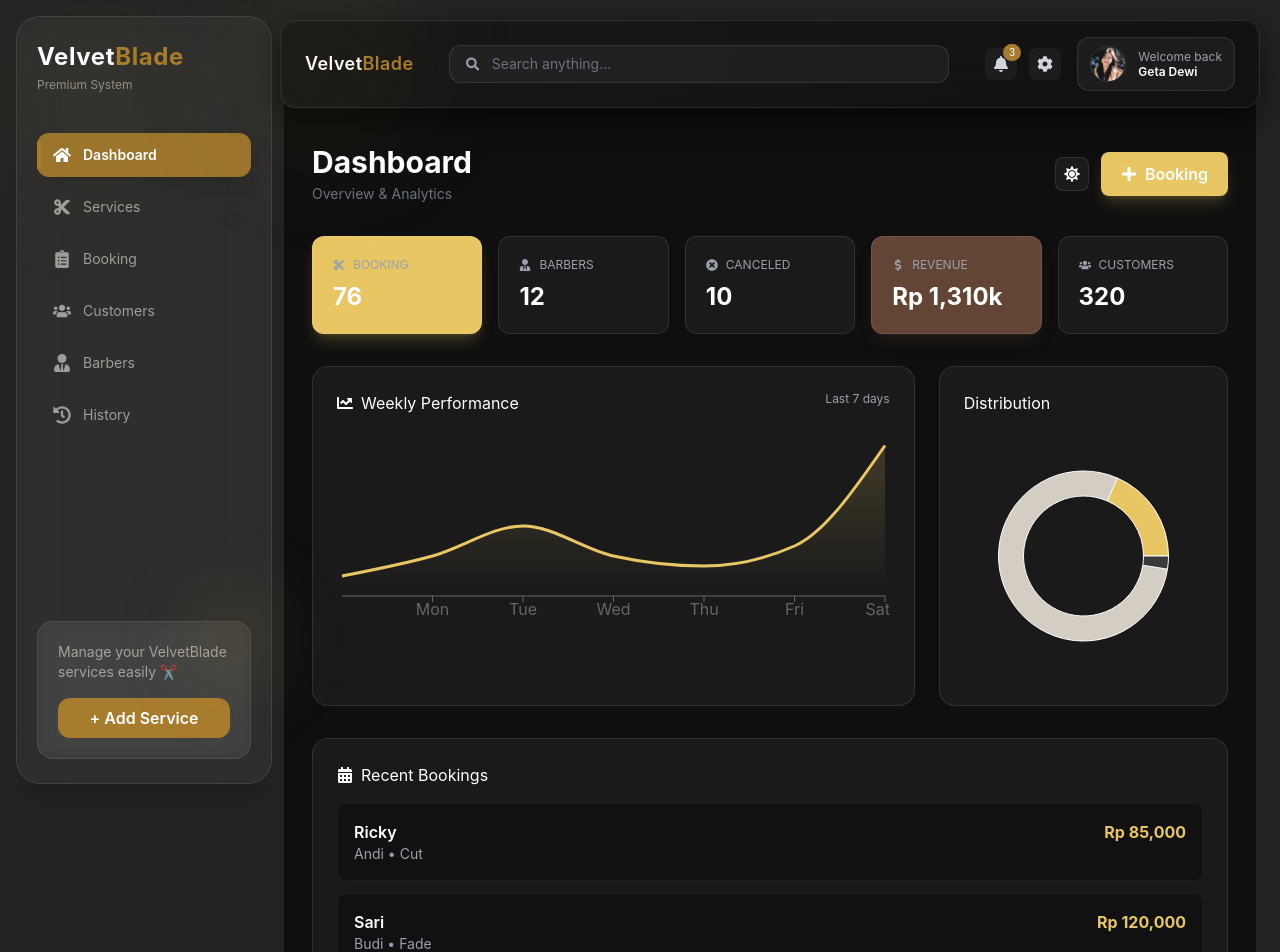
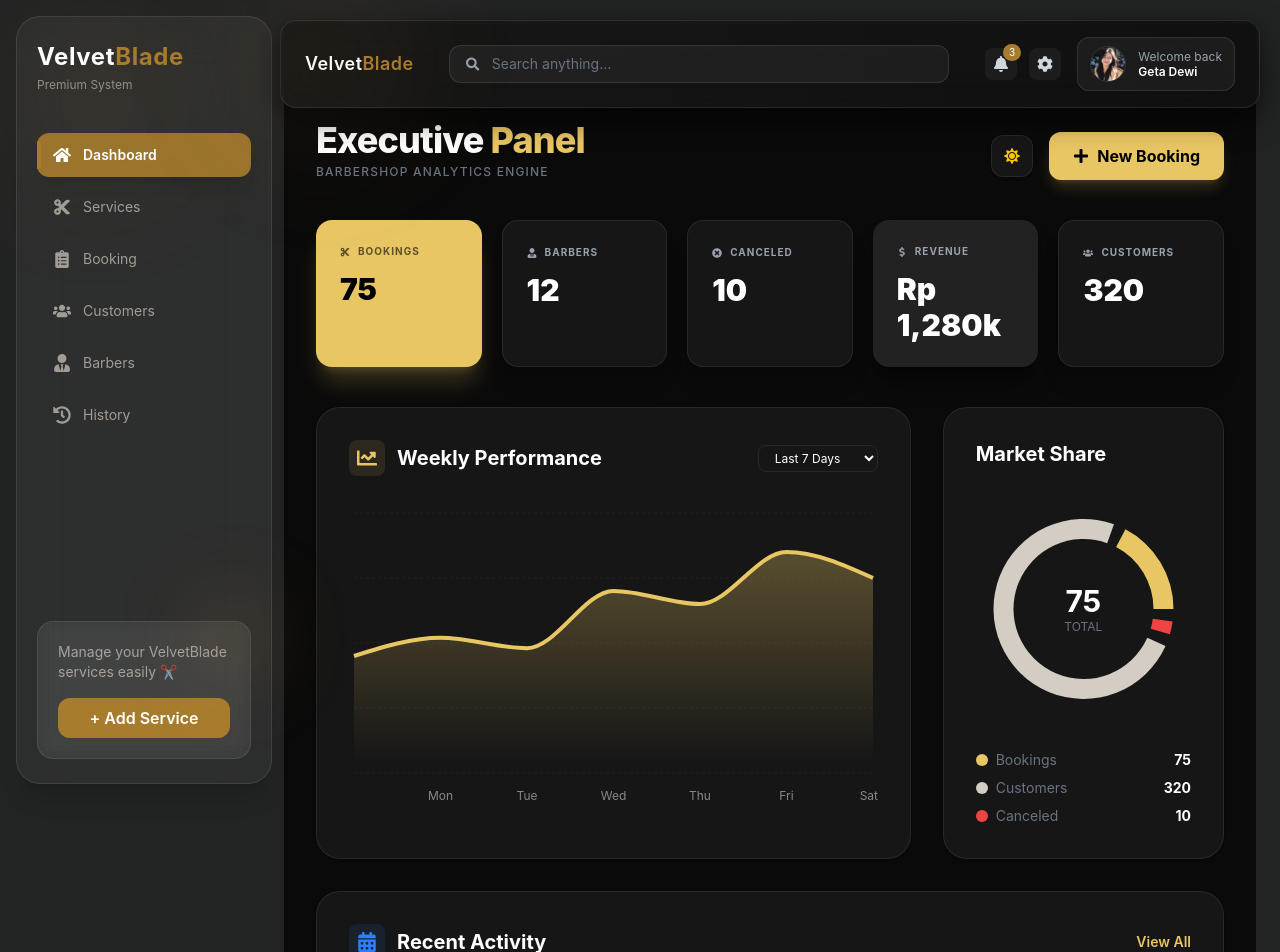
Before and after one commit to geta2125/barbershop-app, a React (Vite) app: page / in a window 1280 px wide. Shown: the top 952 px of the page. Built offline with nearby package versions, Linux system fonts and the light colour scheme.

Commit message:
perbaiki

```diff
--- a/src/pages/Dashboard.jsx
+++ b/src/pages/Dashboard.jsx
@@ -7,7 +7,6 @@ import {
     FaPlus,
     FaCalendarAlt,
     FaChartLine,
-    FaSearch,
     FaSun,
     FaMoon,
 } from "react-icons/fa";
@@ -27,9 +26,7 @@ import {
 import { useState, useEffect } from "react";
 
 export default function Dashboard() {
-
     const [darkMode, setDarkMode] = useState(true);
-
     const [stats, setStats] = useState({
         booking: 75,
         barbers: 12,
@@ -39,19 +36,19 @@ export default function Dashboard() {
     });
 
     const lineData = [
-        { name: "Sun", value: 10 },
-        { name: "Mon", value: 20 },
-        { name: "Tue", value: 35 },
-        { name: "Wed", value: 20 },
-        { name: "Thu", value: 15 },
-        { name: "Fri", value: 25 },
+        { name: "Sun", value: 45 },
+        { name: "Mon", value: 52 },
+        { name: "Tue", value: 48 },
+        { name: "Wed", value: 70 },
+        { name: "Thu", value: 65 },
+        { name: "Fri", value: 85 },
         { name: "Sat", value: stats.booking },
     ];
 
     const statsData = [
         { name: "Bookings", value: stats.booking, color: "#E9C664" },
         { name: "Customers", value: stats.customers, color: "#D3CDC3" },
-        { name: "Canceled", value: stats.canceled, color: "#3a3a3a" },
+        { name: "Canceled", value: stats.canceled, color: "#ef4444" },
     ];
 
     useEffect(() => {
@@ -59,176 +56,170 @@ export default function Dashboard() {
             setStats(prev => ({
                 ...prev,
                 booking: prev.booking + 1,
-                revenue: prev.revenue + 30000,
+                revenue: prev.revenue + 35000,
             }));
-        }, 5000);
+        }, 8000);
         return () => clearInterval(interval);
     }, []);
 
+    // Theme logic
+    const themeClass = darkMode
+        ? "bg-[#0a0a0a] text-white [--color-card:#161616] [--color-border:rgba(255,255,255,0.08)]"
+        : "bg-[#f8f9fa] text-gray-900 [--color-card:#ffffff] [--color-border:rgba(0,0,0,0.05)]";
+
     return (
-        <div className={`
-            ${darkMode ? "bg-[#0f0f0f] text-white" : "bg-gray-100"}
-            ml-[260px] pt-[120px] px-7 pb-7 min-h-screen
-        `}>
+        <div className={`${themeClass} ml-[260px] pt-24 px-8 pb-10 min-h-screen transition-colors duration-300 font-sans`}>
 
             {/* HEADER */}
-            <div className="mb-8 flex justify-between items-center flex-wrap gap-4">
-
+            <header className="mb-10 flex justify-between items-end">
                 <div>
-                    <h1 className="text-3xl font-bold">
-                        Dashboard
-                    </h1>
-                    <p className="text-gray-500 text-sm mt-1">
-                        Overview & Analytics
-                    </p>
+                    <h1 className="text-4xl font-extrabold tracking-tight">Executive <span className="text-[#E9C664]">Panel</span></h1>
+                    <p className="text-gray-500 font-medium mt-1 uppercase text-xs tracking-widest">Barbershop Analytics Engine</p>
                 </div>
 
-                <div className="flex items-center gap-3">
-
-                    {/* DARK MODE */}
+                <div className="flex items-center gap-4">
                     <button
                         onClick={() => setDarkMode(!darkMode)}
-                        className="p-2 bg-[var(--color-card)] border border-white/10 rounded-lg"
+                        className="p-3 bg-[var(--color-card)] border border-[var(--color-border)] rounded-xl shadow-sm hover:scale-110 transition-transform"
                     >
-                        {darkMode ? <FaSun /> : <FaMoon />}
+                        {darkMode ? <FaSun className="text-yellow-400" /> : <FaMoon className="text-indigo-600" />}
                     </button>
 
-                    {/* BUTTON */}
-                    <button className="
-                        flex items-center gap-2
-                        bg-[#E9C664] px-5 py-2.5
-                        rounded-lg font-semibold
-                        hover:bg-[#847925]
-                        shadow-lg shadow-[#E9C664]/20
-                    ">
-                        <FaPlus />
-                        Booking
+                    <button className="flex items-center gap-2 bg-[#E9C664] text-black px-6 py-3 rounded-xl font-bold hover:bg-[#d4b358] transition-all shadow-lg shadow-[#E9C664]/20 active:scale-95">
+                        <FaPlus /> New Booking
                     </button>
+                </div>
+            </header>
 
-                </div>
+            {/* STATS CARDS */}
+            <div className="grid grid-cols-1 md:grid-cols-3 lg:grid-cols-5 gap-5 mb-10">
+                <Card title="Bookings" value={stats.booking} icon={<FaCut />} variant="gold" />
+                <Card title="Barbers" value={stats.barbers} icon={<FaUserTie />} />
+                <Card title="Canceled" value={stats.canceled} icon={<FaTimesCircle />} />
+                <Card title="Revenue" value={`Rp ${(stats.revenue / 1000).toLocaleString()}k`} icon={<FaDollarSign />} variant="dark" />
+                <Card title="Customers" value={stats.customers} icon={<FaUsers />} />
             </div>
 
-            {/* CARDS */}
-            <div className="grid grid-cols-1 md:grid-cols-2 lg:grid-cols-5 gap-4 mb-8">
-
-                <Card title="BOOKING" value={stats.booking} icon={<FaCut />} primary />
-                <Card title="BARBERS" value={stats.barbers} icon={<FaUserTie />} />
-                <Card title="CANCELED" value={stats.canceled} icon={<FaTimesCircle />} />
-                <Card title="REVENUE" value={`Rp ${(stats.revenue / 1000).toLocaleString()}k`} icon={<FaDollarSign />} highlight />
-                <Card title="CUSTOMERS" value={stats.customers} icon={<FaUsers />} />
-
-            </div>
-
-            {/* CHART */}
-            <div className="grid grid-cols-1 lg:grid-cols-3 gap-6">
-
-                {/* AREA */}
-                <div className="lg:col-span-2 bg-[var(--color-card)] rounded-2xl border border-white/10 p-6">
-
-                    <div className="flex justify-between mb-4">
-                        <h2 className="flex items-center gap-2">
-                            <FaChartLine /> Weekly Performance
-                        </h2>
-                        <span className="text-xs text-gray-400">Last 7 days</span>
+            <div className="grid grid-cols-1 lg:grid-cols-3 gap-8">
+                {/* LINE CHART */}
+                <div className="lg:col-span-2 bg-[var(--color-card)] rounded-3xl border border-[var(--color-border)] p-8 shadow-sm">
+                    <div className="flex justify-between items-center mb-8">
+                        <div>
+                            <h2 className="text-xl font-bold flex items-center gap-3">
+                                <span className="p-2 bg-[#E9C664]/10 rounded-lg text-[#E9C664]"><FaChartLine /></span>
+                                Weekly Performance
+                            </h2>
+                        </div>
+                        <select className="bg-transparent border border-[var(--color-border)] text-xs rounded-lg px-3 py-1 outline-none">
+                            <option>Last 7 Days</option>
+                            <option>Last 30 Days</option>
+                        </select>
                     </div>
 
-                    <div className="h-[200px]">
+                    <div className="h-[300px]">
                         <ResponsiveContainer width="100%" height="100%">
                             <AreaChart data={lineData}>
                                 <defs>
-                                    <linearGradient id="grad" x1="0" y1="0" x2="0" y2="1">
-                                        <stop offset="5%" stopColor="#E9C664" stopOpacity={0.3} />
-                                        <stop offset="95%" stopColor="#E9C664" stopOpacity={0} />
+                                    <linearGradient id="colorVal" x1="0" y1="0" x2="0" y2="1">
+                                        <stop offset="5%" stopColor="#E9C664" stopOpacity={0.3}/>
+                                        <stop offset="95%" stopColor="#E9C664" stopOpacity={0}/>
                                     </linearGradient>
                                 </defs>
-
-                                <CartesianGrid stroke="#ffffff05" vertical={false} />
-                                <XAxis dataKey="name" stroke="#666" />
-                                <Tooltip />
-
-                                <Area
-                                    type="monotone"
-                                    dataKey="value"
-                                    stroke="#E9C664"
-                                    strokeWidth={3}
-                                    fill="url(#grad)"
+                                <CartesianGrid strokeDasharray="3 3" vertical={false} stroke="rgba(128,128,128,0.1)" />
+                                <XAxis dataKey="name" axisLine={false} tickLine={false} tick={{fill: '#888', fontSize: 12}} dy={10} />
+                                <Tooltip
+                                    contentStyle={{backgroundColor: '#161616', borderRadius: '12px', border: 'none', color: '#fff'}}
+                                    itemStyle={{color: '#E9C664'}}
                                 />
+                                <Area type="monotone" dataKey="value" stroke="#E9C664" strokeWidth={4} fillOpacity={1} fill="url(#colorVal)" />
                             </AreaChart>
                         </ResponsiveContainer>
                     </div>
                 </div>
 
-                {/* PIE */}
-                <div className="bg-[var(--color-card)] rounded-2xl border border-white/10 p-6">
-
-                    <h2 className="mb-4">Distribution</h2>
-
-                    <div className="h-[250px]">
+                {/* PIE CHART */}
+                <div className="bg-[var(--color-card)] rounded-3xl border border-[var(--color-border)] p-8 shadow-sm flex flex-col justify-between">
+                    <h2 className="text-xl font-bold mb-4">Market Share</h2>
+                    <div className="h-[250px] relative">
                         <ResponsiveContainer width="100%" height="100%">
                             <PieChart>
-                                <Pie
-                                    data={statsData}
-                                    innerRadius={60}
-                                    outerRadius={85}
-                                    dataKey="value"
-                                >
-                                    {statsData.map((d, i) => (
-                                        <Cell key={i} fill={d.color} />
+                                <Pie data={statsData} innerRadius={70} outerRadius={90} paddingAngle={8} dataKey="value">
+                                    {statsData.map((entry, index) => (
+                                        <Cell key={`cell-${index}`} fill={entry.color} stroke="none" />
                                     ))}
                                 </Pie>
+                                <Tooltip />
                             </PieChart>
                         </ResponsiveContainer>
+                        <div className="absolute inset-0 flex flex-col items-center justify-center pointer-events-none">
+                            <span className="text-3xl font-bold">{stats.booking}</span>
+                            <span className="text-gray-500 text-xs uppercase">Total</span>
+                        </div>
                     </div>
+                    <div className="space-y-2 mt-4">
+                        {statsData.map((item, i) => (
+                            <div key={i} className="flex justify-between items-center text-sm">
+                                <div className="flex items-center gap-2">
+                                    <div className="w-3 h-3 rounded-full" style={{backgroundColor: item.color}}></div>
+                                    <span className="text-gray-500">{item.name}</span>
+                                </div>
+                                <span className="font-bold">{item.value}</span>
+                            </div>
+                        ))}
+                    </div>
+                </div>
+            </div>
 
+            {/* RECENT BOOKINGS */}
+            <div className="mt-8 bg-[var(--color-card)] rounded-3xl border border-[var(--color-border)] p-8 shadow-sm">
+                <div className="flex justify-between items-center mb-6">
+                    <h2 className="text-xl font-bold flex items-center gap-3">
+                        <span className="p-2 bg-blue-500/10 rounded-lg text-blue-500"><FaCalendarAlt /></span>
+                        Recent Activity
+                    </h2>
+                    <button className="text-[#E9C664] text-sm font-semibold hover:underline">View All</button>
                 </div>
 
-            </div>
-
-            {/* RECENT */}
-            <div className="mt-8 bg-[var(--color-card)] rounded-2xl border border-white/10 p-6">
-
-                <h2 className="flex items-center gap-2 mb-4">
-                    <FaCalendarAlt /> Recent Bookings
-                </h2>
-
-                <div className="space-y-3">
+                <div className="grid grid-cols-1 md:grid-cols-2 lg:grid-cols-3 gap-4">
                     {recentBookings.map((item, i) => (
                         <Recent key={i} {...item} />
                     ))}
                 </div>
-
             </div>
-
         </div>
     );
 }
 
-/* CARD */
-function Card({ title, value, icon, primary, highlight }) {
+function Card({ title, value, icon, variant }) {
+    const variants = {
+        gold: "bg-[#E9C664] text-black shadow-[#E9C664]/20",
+        dark: "bg-[#222] text-white shadow-black/40 border-none",
+        default: "bg-[var(--color-card)] text-inherit border border-[var(--color-border)]"
+    };
+
     return (
-        <div className={`
-            p-5 rounded-xl border border-white/10 transition hover:-translate-y-1
-            ${primary ? "bg-[#E9C664] shadow-lg shadow-[#E9C664]/20" : ""}
-            ${highlight ? "bg-[#634536] shadow-lg shadow-[#634536]/20" : ""}
-            ${!primary && !highlight ? "bg-[var(--color-card)]" : ""}
-        `}>
-            <div className="flex items-center gap-2 text-gray-400 text-xs mb-2">
+        <div className={`p-6 rounded-2xl transition-all duration-300 hover:-translate-y-2 shadow-xl ${variants[variant || 'default']}`}>
+            <div className={`flex items-center gap-2 text-[10px] uppercase tracking-widest font-bold mb-3 ${variant === 'gold' ? 'text-black/60' : 'text-gray-400'}`}>
                 {icon} {title}
             </div>
-            <h2 className="text-2xl font-bold">{value}</h2>
+            <h2 className="text-3xl font-black">{value}</h2>
         </div>
     );
 }
 
-/* RECENT */
 function Recent({ customer, barber, service, revenue }) {
     return (
-        <div className="flex justify-between p-4 bg-[#111] rounded-lg border border-white/5">
-            <div>
-                <p className="font-semibold">{customer}</p>
-                <p className="text-sm text-gray-400">{barber} • {service}</p>
+        <div className="flex justify-between items-center p-5 bg-[var(--color-card)] rounded-2xl border border-[var(--color-border)] hover:border-[#E9C664]/50 transition-colors group">
+            <div className="flex items-center gap-4">
+                <div className="w-10 h-10 rounded-full bg-[#E9C664] flex items-center justify-center font-bold text-black shadow-inner">
+                    {customer[0]}
+                </div>
+                <div>
+                    <p className="font-bold group-hover:text-[#E9C664] transition-colors">{customer}</p>
+                    <p className="text-xs text-gray-500 font-medium">{barber} • {service}</p>
+                </div>
             </div>
-            <p className="text-[#E9C664] font-bold">
+            <p className="text-[#E9C664] font-extrabold text-lg">
                 Rp {revenue.toLocaleString()}
             </p>
         </div>
@@ -236,7 +227,7 @@ function Recent({ customer, barber, service, revenue }) {
 }
 
 const recentBookings = [
-    { customer: "Ricky", barber: "Andi", service: "Cut", revenue: 85000 },
-    { customer: "Sari", barber: "Budi", service: "Fade", revenue: 120000 },
-    { customer: "Doni", barber: "Candra", service: "Buzz", revenue: 65000 },
+    { customer: "Ricky", barber: "Andi", service: "Classic Cut", revenue: 85000 },
+    { customer: "Sari", barber: "Budi", service: "Skin Fade", revenue: 120000 },
+    { customer: "Doni", barber: "Candra", service: "Beard Trim", revenue: 65000 },
 ];
```
